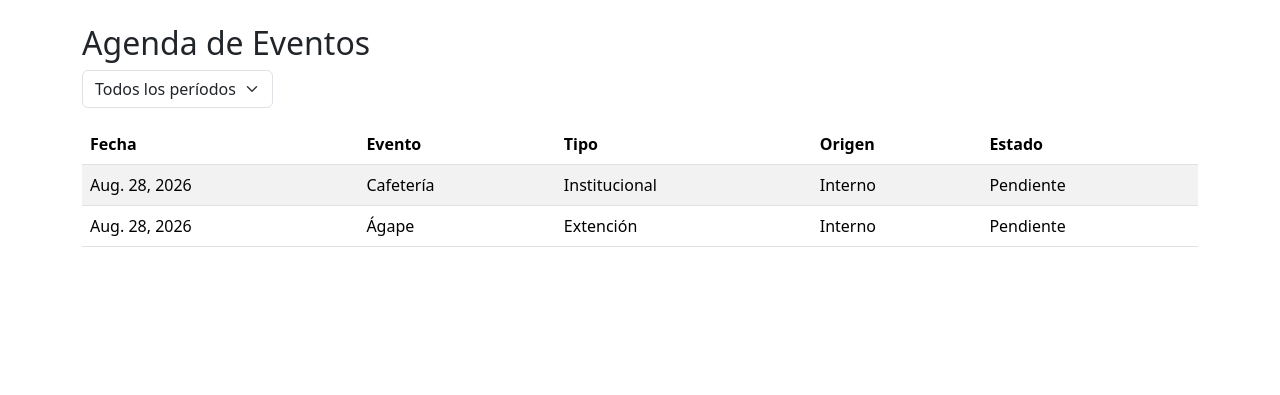
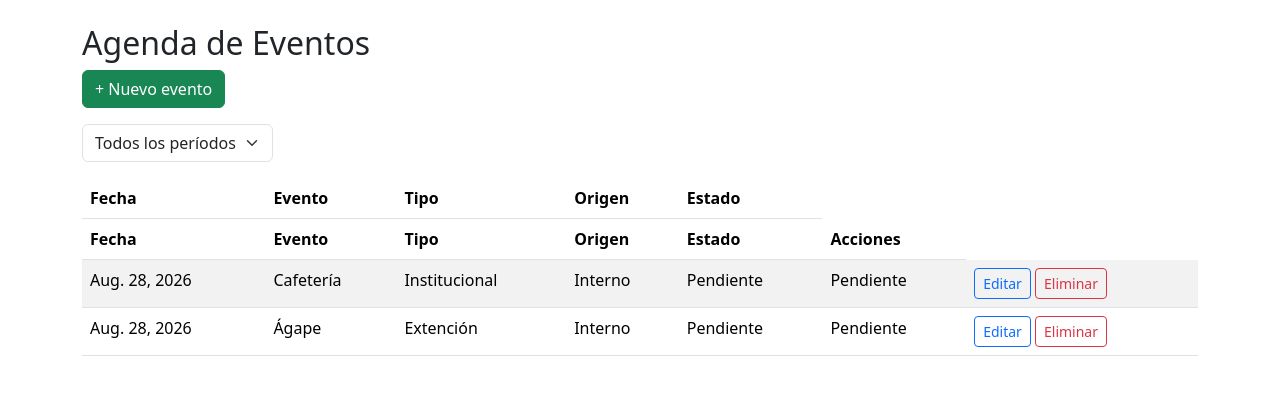
Before and after one commit to gaboo5/ComedorOS, a Django app: page /agenda/ in a window 1280 px wide. Shown: the part 56-451 px from the top of the page. Run offline with Django 5.2, Linux system fonts and the light colour scheme; data comes from the database, SQL or seed files in the repository; both versions use the stored data as it was after the commit.

Commit message:
Agrega CRUD de eventos con pantallas propias

```diff
--- a/eventos/templates/eventos/agenda.html
+++ b/eventos/templates/eventos/agenda.html
@@ -1,6 +1,8 @@
 {% extends 'eventos/base.html' %}
 {% block content %}
 <h2>Agenda de Eventos</h2>
+
+<a href="{% url 'evento_crear' %}" class="btn btn-success mb-3">+ Nuevo evento</a>
 
 <form method="get" class="mb-3">
     <select name="periodo" class="form-select w-auto d-inline-block" onchange="this.form.submit()">
@@ -16,6 +18,7 @@
         <tr>
             <th>Fecha</th><th>Evento</th><th>Tipo</th><th>Origen</th><th>Estado</th>
         </tr>
+        <th>Fecha</th><th>Evento</th><th>Tipo</th><th>Origen</th><th>Estado</th><th>Acciones</th>
     </thead>
     <tbody>
         {% for e in eventos %}
@@ -25,6 +28,11 @@
             <td>{{ e.tipo }}</td>
             <td>{{ e.get_origen_display }}</td>
             <td>{{ e.get_estado_facturacion_display }}</td>
+            <td>{{ e.get_estado_facturacion_display }}</td>
+<td>
+    <a href="{% url 'evento_editar' e.pk %}" class="btn btn-sm btn-outline-primary">Editar</a>
+    <a href="{% url 'evento_eliminar' e.pk %}" class="btn btn-sm btn-outline-danger">Eliminar</a>
+</td>
         </tr>
         {% empty %}
         <tr><td colspan="5" class="text-center text-muted">No hay eventos cargados todavía</td></tr>
--- a/eventos/urls.py
+++ b/eventos/urls.py
@@ -4,4 +4,7 @@ from . import views
 urlpatterns = [
     path('', views.dashboard, name='dashboard'),
     path('agenda/', views.agenda, name='agenda'),
+    path('eventos/nuevo/', views.evento_crear, name='evento_crear'),
+    path('eventos/<int:pk>/editar/', views.evento_editar, name='evento_editar'),
+    path('eventos/<int:pk>/eliminar/', views.evento_eliminar, name='evento_eliminar'),
 ]
--- a/eventos/views.py
+++ b/eventos/views.py
@@ -48,3 +48,37 @@ def dashboard(request):
         'balance': (facturado_interno + facturado_externo) - (costo_interno + costo_externo),
     }
     return render(request, 'eventos/dashboard.html', context)
+
+from django.shortcuts import redirect, get_object_or_404
+from .forms import EventoForm
+
+
+def evento_crear(request):
+    if request.method == 'POST':
+        form = EventoForm(request.POST)
+        if form.is_valid():
+            form.save()
+            return redirect('agenda')
+    else:
+        form = EventoForm()
+    return render(request, 'eventos/evento_form.html', {'form': form, 'titulo': 'Nuevo evento'})
+
+
+def evento_editar(request, pk):
+    evento = get_object_or_404(Evento, pk=pk)
+    if request.method == 'POST':
+        form = EventoForm(request.POST, instance=evento)
+        if form.is_valid():
+            form.save()
+            return redirect('agenda')
+    else:
+        form = EventoForm(instance=evento)
+    return render(request, 'eventos/evento_form.html', {'form': form, 'titulo': 'Editar evento'})
+
+
+def evento_eliminar(request, pk):
+    evento = get_object_or_404(Evento, pk=pk)
+    if request.method == 'POST':
+        evento.delete()
+        return redirect('agenda')
+    return render(request, 'eventos/evento_confirmar_eliminar.html', {'evento': evento})
```
Also changed, not shown: eventos/forms.py (added, +18 -0 lines), eventos/templates/eventos/evento_confirmar_eliminar.html (added, +10 -0 lines), eventos/templates/eventos/evento_form.html (added, +16 -0 lines), db.sqlite3.
